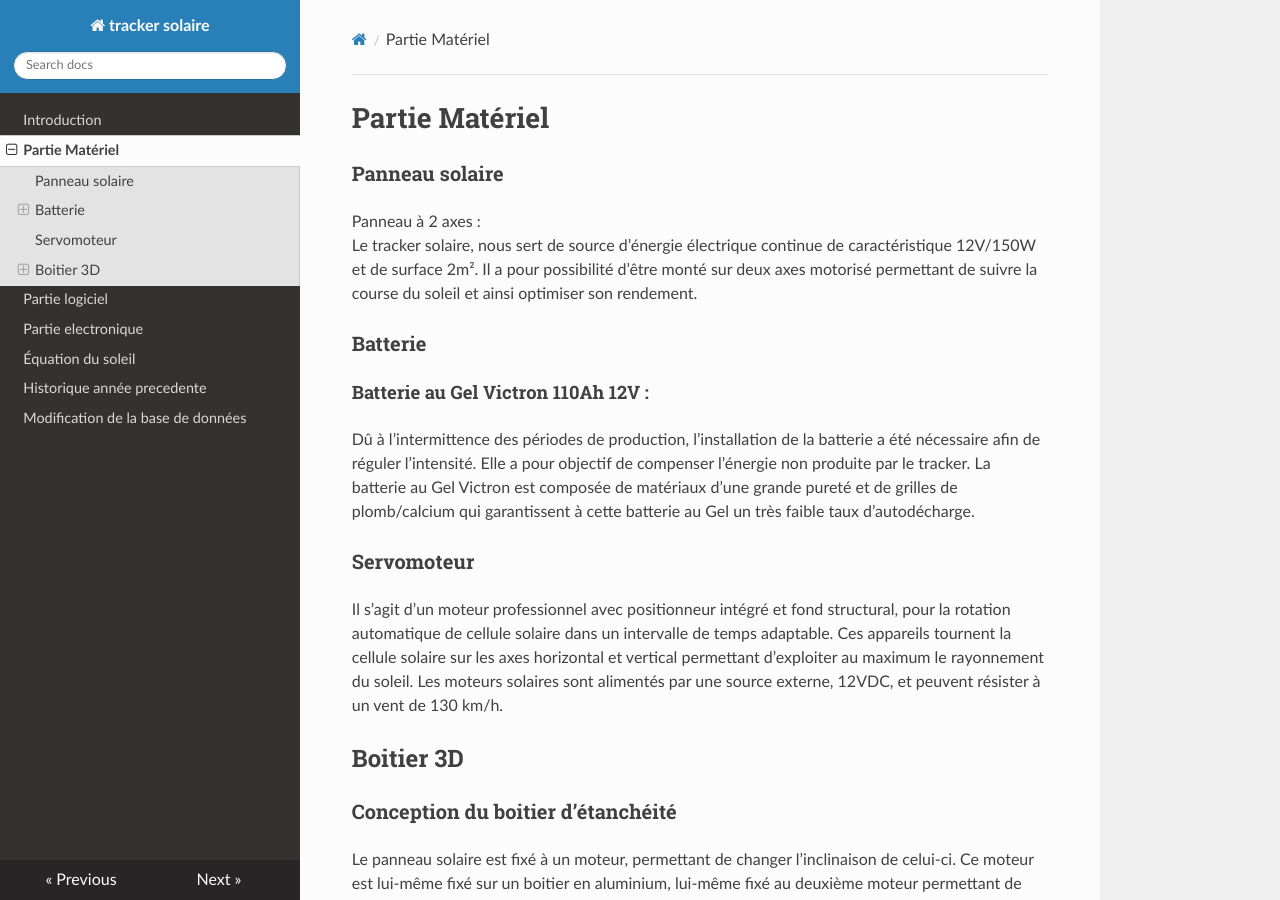
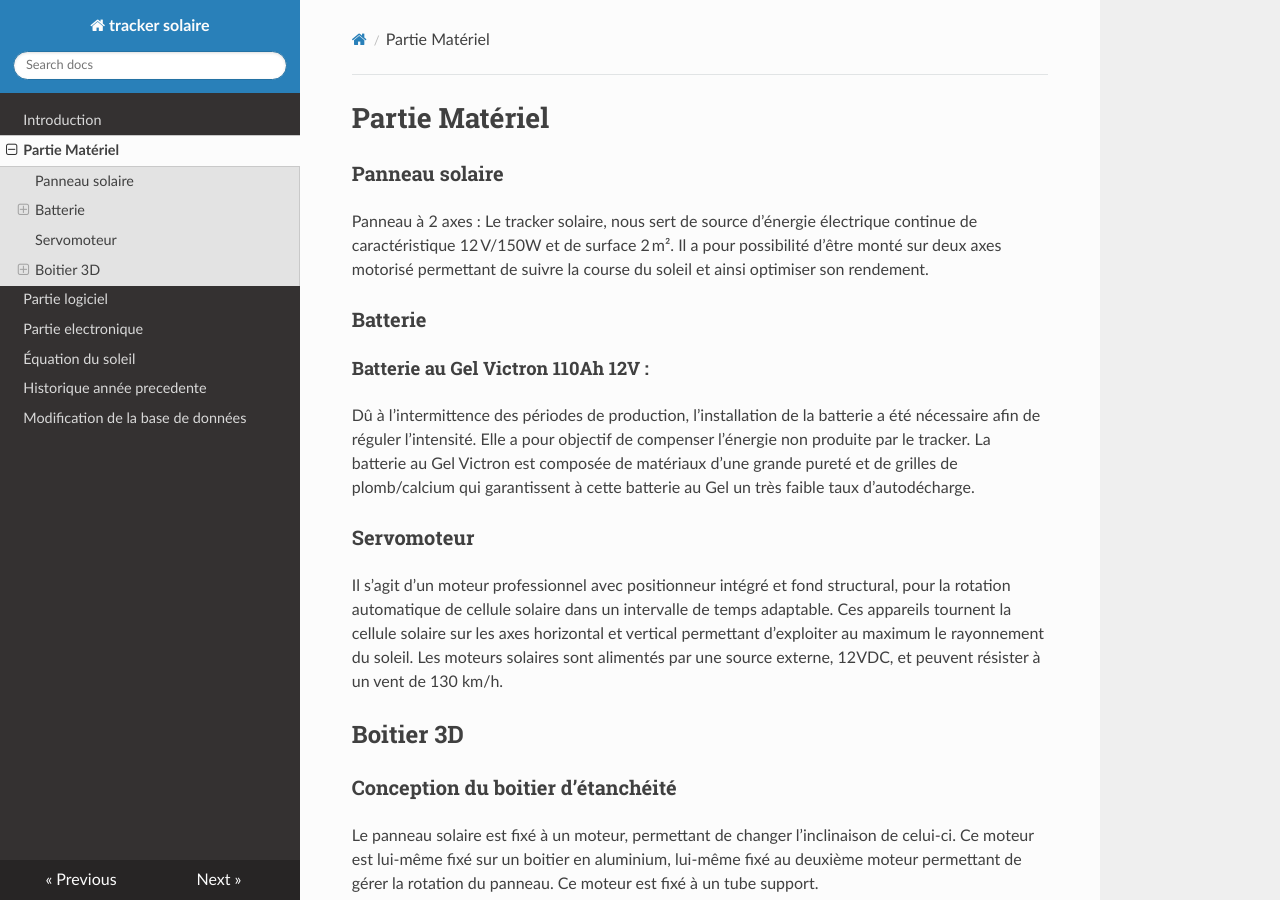
Before and after one commit to pt-tracker-gim/trackeurSolaire, an MkDocs documentation site: the page built from docs/Partie_mécanique.md, in a window 1280 px wide and 900 px high. Built offline with MkDocs 1.6.1, drawn with Linux system fonts in a browser that asks for light colours; nearby versions of some CDN libraries; old or Windows-style settings are respelled for this version of MkDocs.

Commit message:
Update Partie_mécanique.md

```diff
--- a/docs/Partie_mécanique.md
+++ b/docs/Partie_mécanique.md
@@ -2,9 +2,9 @@
 
 ### Panneau solaire
 
-Panneau à 2 axes :<br>
+Panneau à 2 axes :
 Le tracker solaire, nous sert de source d’énergie électrique
-continue de caractéristique 12V/150W et de surface 2m². Il a pour
+continue de caractéristique 12 V/150W et de surface 2 m². Il a pour
 possibilité d’être monté sur deux axes motorisé permettant de
 suivre la course du soleil et ainsi optimiser son rendement.
 
@@ -31,14 +31,15 @@ Les moteurs solaires sont alimentés par une source externe, 12VDC, et peuvent
 résister à un vent de 130 km/h.
 
 
-## Boitier 3D<br>
+## Boitier 3D
+
 ### Conception du boitier d’étanchéité
 
 Le panneau solaire est fixé à un moteur, permettant de changer l’inclinaison
 de celui-ci. Ce moteur est lui-même fixé sur un boitier en aluminium, lui-même
 fixé au deuxième moteur permettant de gérer la rotation du panneau. Ce
-moteur est fixé à un tube support.<br>
-<br>
+moteur est fixé à un tube support.
+
 Le but de ce boitier est de protéger les deux moteurs de l’humidité et de la
 pluie, et aussi de renforcer la structure qui soutient le panneau. Le problème
 du précédent boitier est surtout l’étanchéité de celui-ci. En effet, les différentes
```
